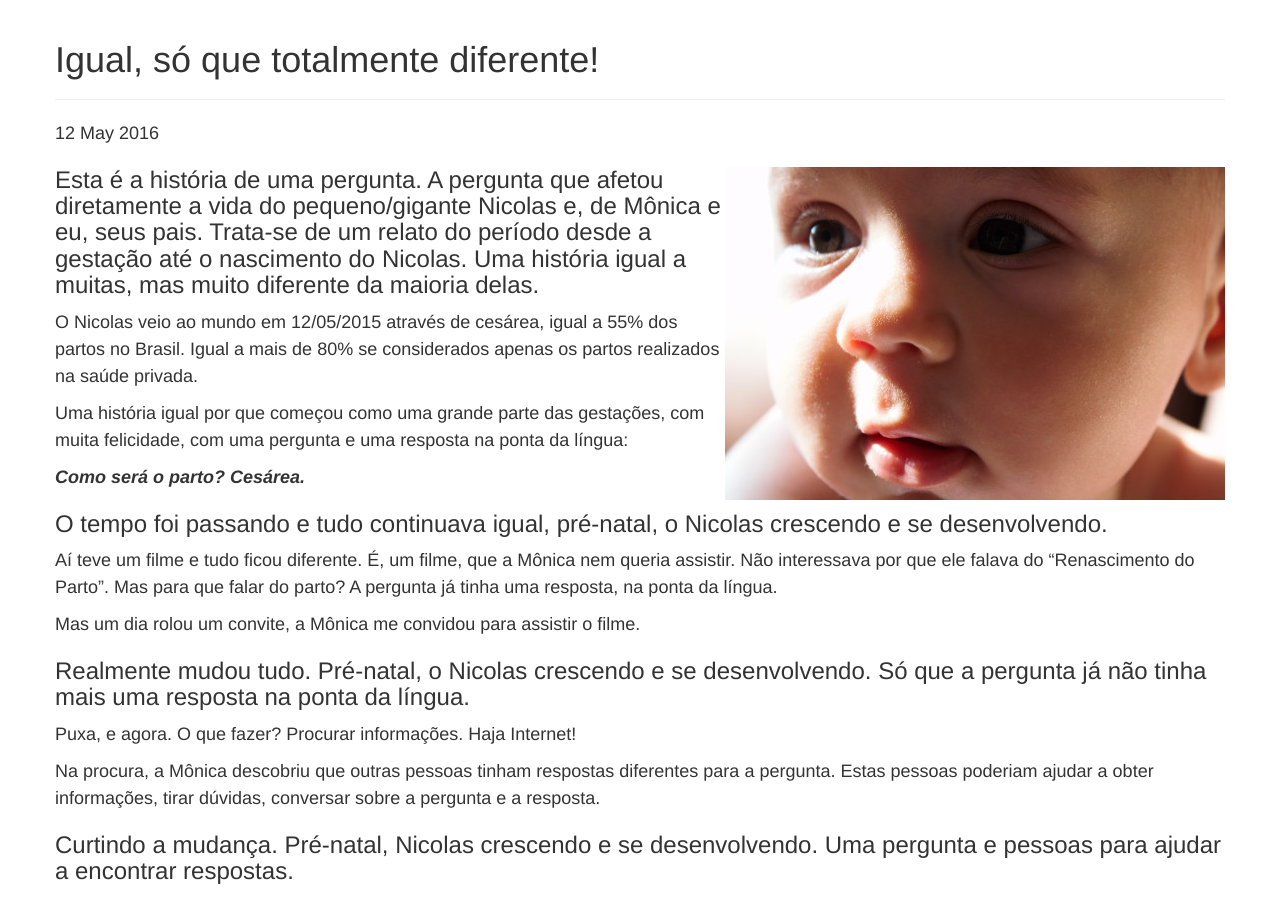
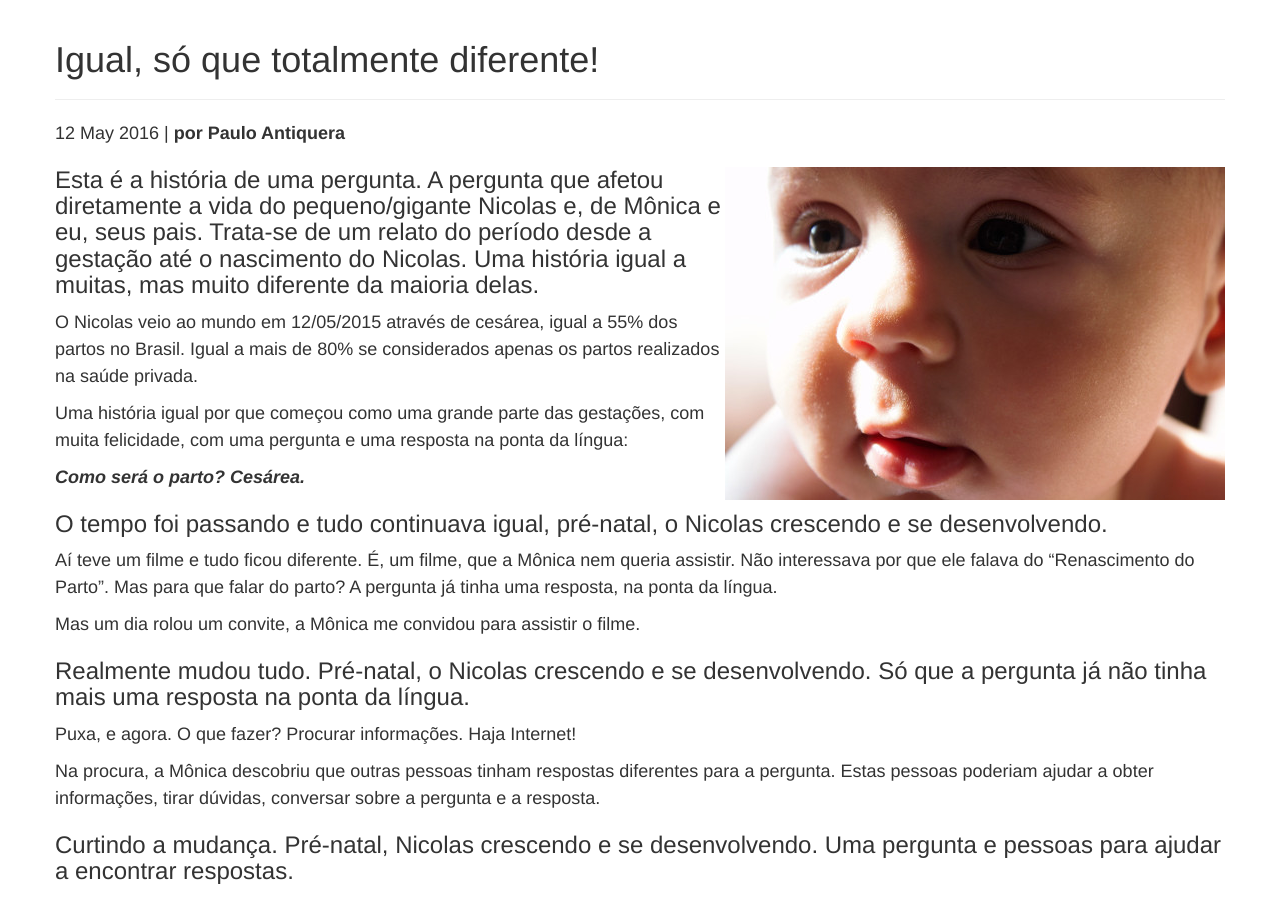
Before and after one commit to pauloantiquera/pauloantiquera.github.io, a Jekyll site: the page built from _posts/2016-05-12-igual-so-que-totalmente-diferente.md, in a window 1280 px wide and 900 px high. Built offline with Jekyll 4.4.1, drawn with Linux system fonts in a browser that asks for light colours; nearby versions of some CDN libraries.

Commit message:
Author info included

```diff
--- a/_layouts/post.html
+++ b/_layouts/post.html
@@ -1,7 +1,7 @@
 ---
 layout: reader
 ---
-<p class="meta">{{ page.date | date_to_string }}</p>
+<p class="meta">{{ page.date | date_to_string }} | <strong>por Paulo Antiquera</strong></p>
 
 <div class="post">
   {{ content }}
--- a/_posts/2016-05-12-igual-so-que-totalmente-diferente.md
+++ b/_posts/2016-05-12-igual-so-que-totalmente-diferente.md
@@ -91,4 +91,4 @@ Com a diferença de ter o acompanhamento de pessoas que entendem do assunto, cui
 
 ### _Com muito mais diferenças que vamos descobrindo, à medida em que a vida vai transcorrendo no seu processo natural. Igual, só que totalmente diferente._
 
-[post-image]: /images/IMG_4895-Reduced.jpg
+[post-image]: /images/IMG_4895-Reduced.jpg "Nicolas Festa Antiquera"
```
